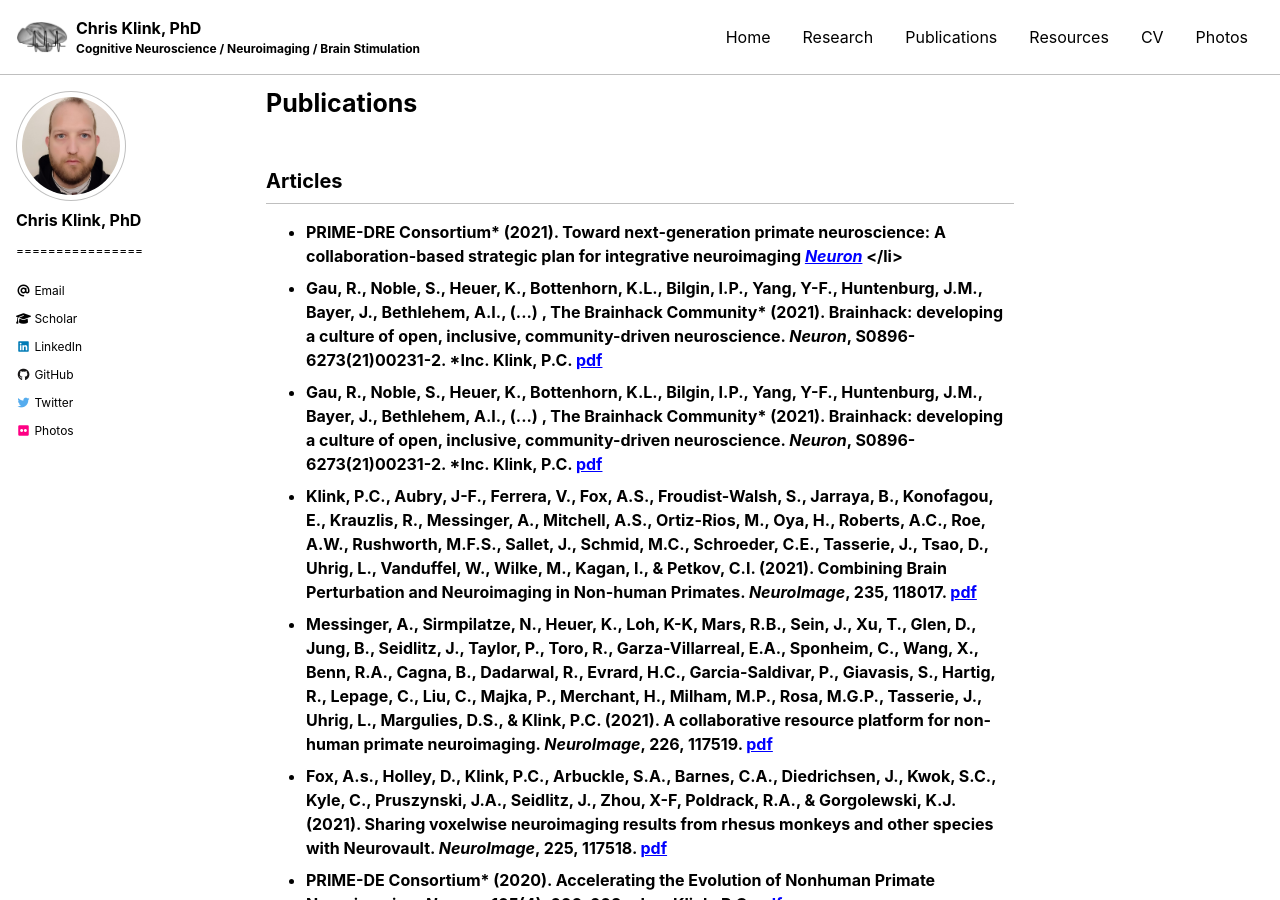
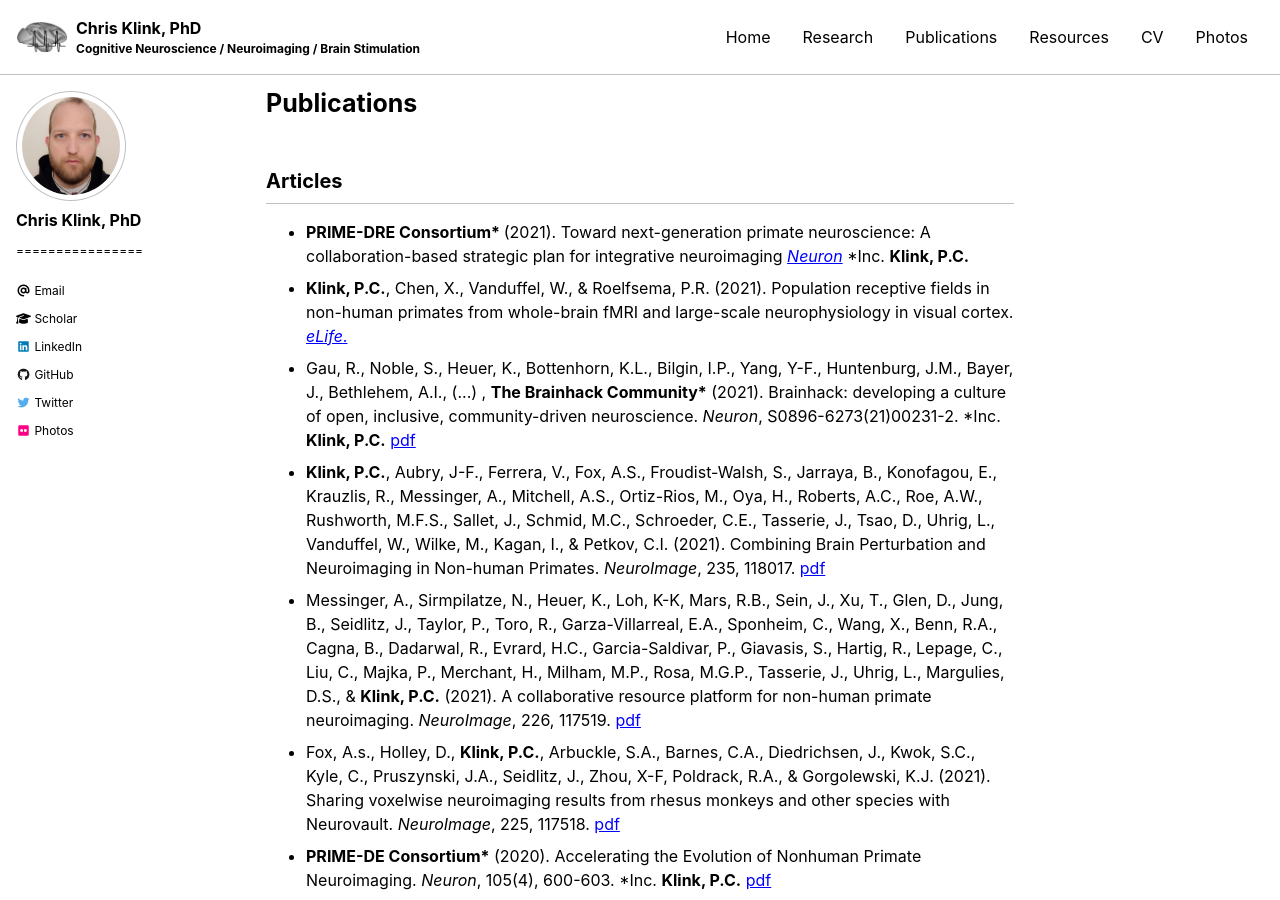
Before and after one commit to pcklink/pcklink.github.io, a Jekyll site: the page built from publications.md, in a window 1280 px wide and 900 px high. Built offline with Jekyll 4.4.1, drawn with Linux system fonts in a browser that asks for light colours; cached includes are drawn as plain includes; nearby versions of some CDN libraries; some of the changed text lies outside the part shown.

Commit message:
Update publications.md

```diff
--- a/publications.md
+++ b/publications.md
@@ -7,9 +7,9 @@
 
 ## Articles
 <ul>
-  <li><b>PRIME-DRE Consortium* (2021). Toward next-generation primate neuroscience: A collaboration-based strategic plan for integrative neuroimaging <a href="https://doi.org/10.1016/j.neuron.2021.10.015"><i>Neuron</i></a>
+  <li><b>PRIME-DRE Consortium* </b>(2021). Toward next-generation primate neuroscience: A collaboration-based strategic plan for integrative neuroimaging <a href="https://doi.org/10.1016/j.neuron.2021.10.015"><i>Neuron</i></a> *Inc. <b>Klink, P.C.</b>
     </li>
-  <li>Gau, R., Noble, S., Heuer, K., Bottenhorn, K.L., Bilgin, I.P., Yang, Y-F., Huntenburg, J.M., Bayer, J., Bethlehem, A.I., (...) , <b>The Brainhack Community*</b> (2021). Brainhack: developing a culture of open, inclusive, community-driven neuroscience. <i>Neuron</i>, S0896-6273(21)00231-2. *Inc. <b>Klink, P.C.</b>  <a href="https://www.cell.com/action/showPdf?pii=S0896-6273%2821%2900231-2">pdf</a>
+  <li><b>Klink, P.C.</b>, Chen, X., Vanduffel, W., & Roelfsema, P.R. (2021). Population receptive fields in non-human primates from whole-brain fMRI and large-scale neurophysiology in visual cortex. <a href="https://doi.org/10.7554/eLife.67304"><i>eLife</i>.</a>
     </li>
   <li>Gau, R., Noble, S., Heuer, K., Bottenhorn, K.L., Bilgin, I.P., Yang, Y-F., Huntenburg, J.M., Bayer, J., Bethlehem, A.I., (...) , <b>The Brainhack Community*</b> (2021). Brainhack: developing a culture of open, inclusive, community-driven neuroscience. <i>Neuron</i>, S0896-6273(21)00231-2. *Inc. <b>Klink, P.C.</b>  <a href="https://www.cell.com/action/showPdf?pii=S0896-6273%2821%2900231-2">pdf</a>
     </li>
```
